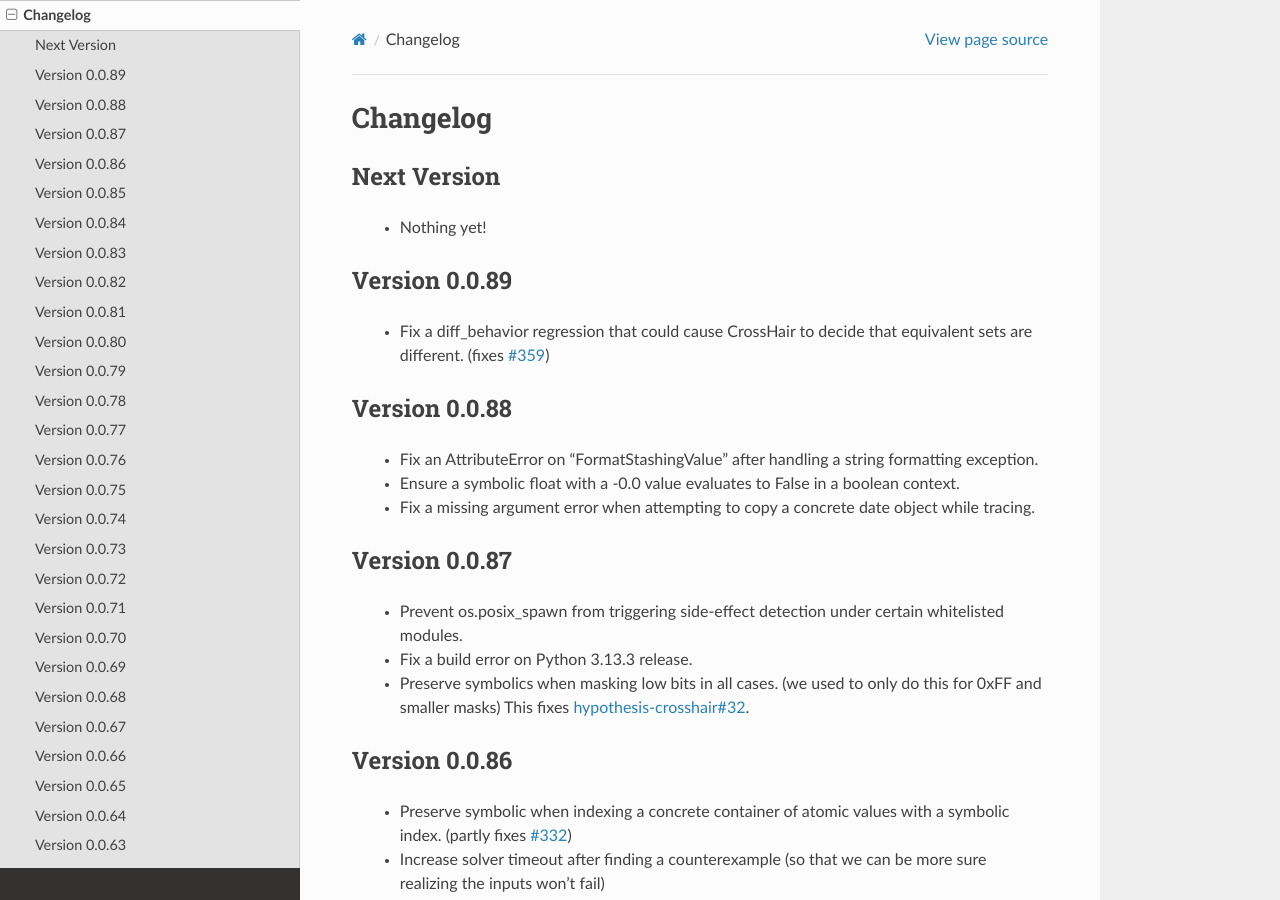
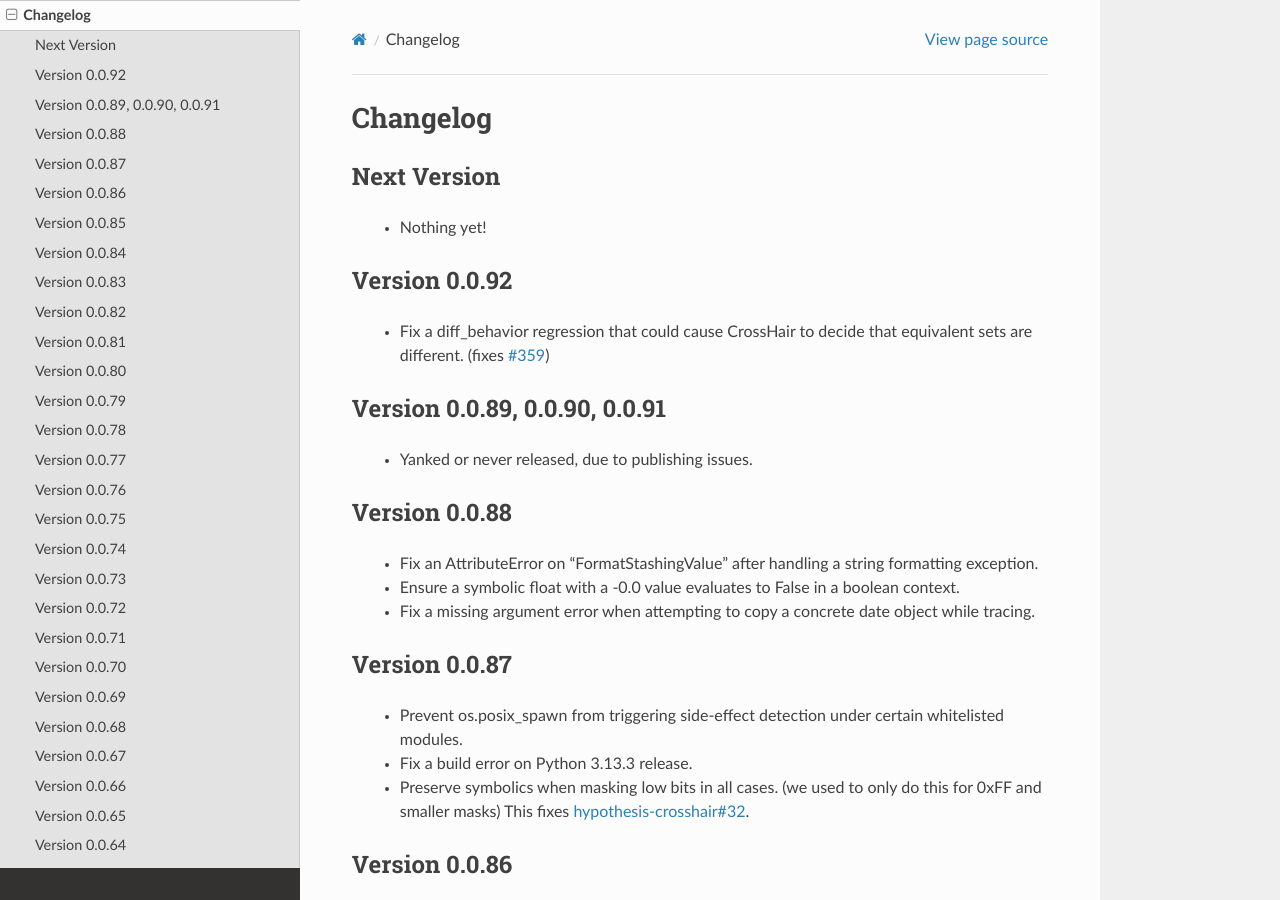
Before and after one commit to pschanely/CrossHair, a Sphinx documentation site: the page built from doc/source/changelog.rst, in a window 1280 px wide and 900 px high. Built offline with Sphinx 7.4.7 and the Read the Docs theme 3.1.0, drawn with Linux system fonts in a browser that asks for light colours; the version number is read from the project's files by our own code.

Commit message:
Update changelog

```diff
--- a/doc/source/changelog.rst
+++ b/doc/source/changelog.rst
@@ -9,12 +9,18 @@ Next Version
   * Nothing yet!
 
 
-Version 0.0.89
+Version 0.0.92
 --------------
 
   * Fix a diff_behavior regression that could cause CrossHair to decide
     that equivalent sets are different.
     (fixes `#359 <https://github.com/pschanely/CrossHair/issues/359>`__)
+
+
+Version 0.0.89, 0.0.90, 0.0.91
+--------------
+
+  * Yanked or never released, due to publishing issues.
 
 
 Version 0.0.88
```
Also changed, not shown: 1 other file.
